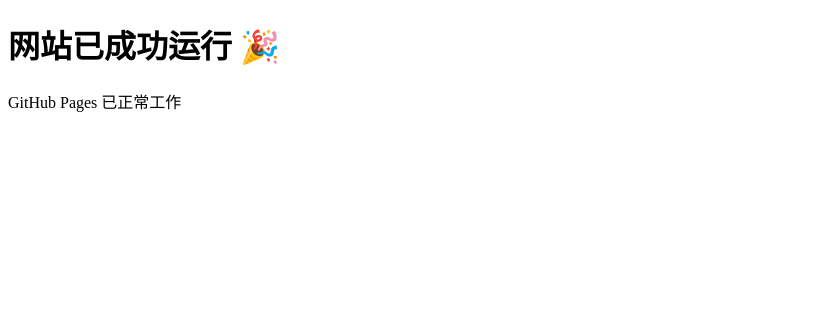
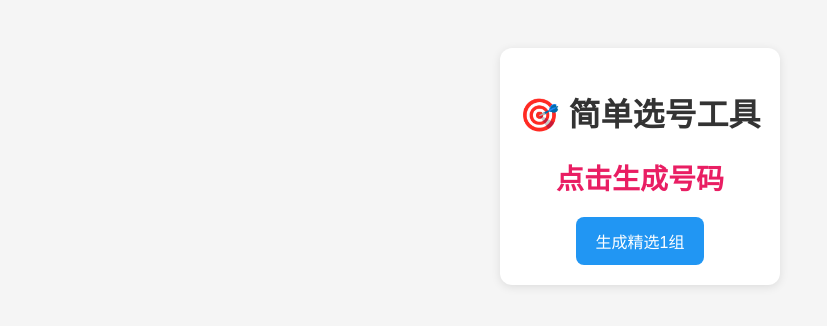
Before and after one commit to Dumpling-tech-boop/mark6-ai, a plain HTML site: page index.html in a window 1280 px wide. Shown: the whole page, without its empty margins (0-827 px from the left). Drawn offline with Linux system fonts and the light colour scheme.

Commit message:
Revise title and enhance styling for number tool
Updated the title and added styling for the number generator tool.

```diff
--- a/index.html
+++ b/index.html
@@ -1,12 +1,73 @@
-
 <!DOCTYPE html>
-<html>
+<html lang="zh">
 <head>
   <meta charset="UTF-8">
-  <title>马克6-ai</title>
+  <title>选号工具</title>
+  <style>
+    body {
+      font-family: Arial;
+      text-align: center;
+      padding: 40px;
+      background: #f5f5f5;
+    }
+
+    h1 {
+      color: #333;
+    }
+
+    .box {
+      background: white;
+      padding: 20px;
+      border-radius: 12px;
+      display: inline-block;
+      box-shadow: 0 2px 10px rgba(0,0,0,0.1);
+    }
+
+    .nums {
+      font-size: 28px;
+      margin: 20px 0;
+      color: #e91e63;
+      font-weight: bold;
+    }
+
+    button {
+      padding: 12px 20px;
+      font-size: 16px;
+      border: none;
+      background: #2196F3;
+      color: white;
+      border-radius: 8px;
+    }
+
+    button:active {
+      transform: scale(0.98);
+    }
+  </style>
 </head>
+
 <body>
-  <h1>网站已成功运行 🎉</h1>
-  <p>GitHub Pages 已正常工作</p>
+
+  <div class="box">
+    <h1>🎯 简单选号工具</h1>
+
+    <div class="nums" id="nums">点击生成号码</div>
+
+    <button onclick="gen()">生成精选1组</button>
+  </div>
+
+  <script>
+    function gen() {
+      let set = new Set();
+
+      while (set.size < 6) {
+        let n = Math.floor(Math.random() * 49) + 1;
+        set.add(n < 10 ? "0" + n : n);
+      }
+
+      document.getElementById("nums").innerText =
+        Array.from(set).join(" - ");
+    }
+  </script>
+
 </body>
 </html>
```
